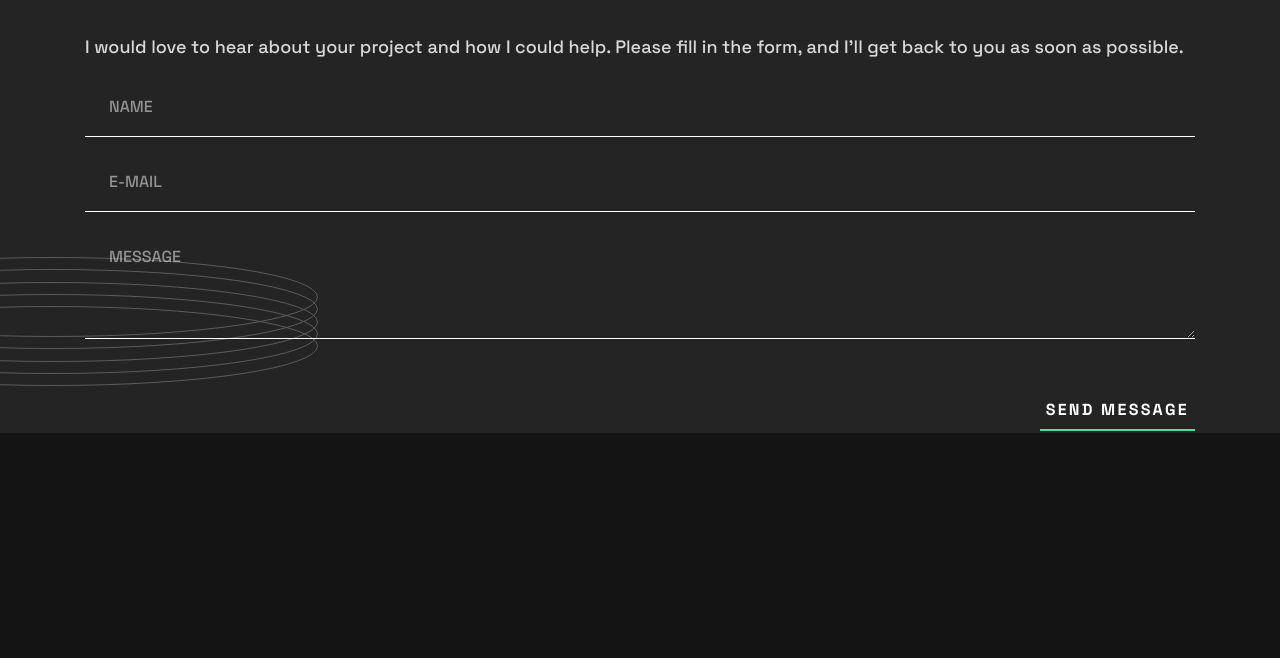
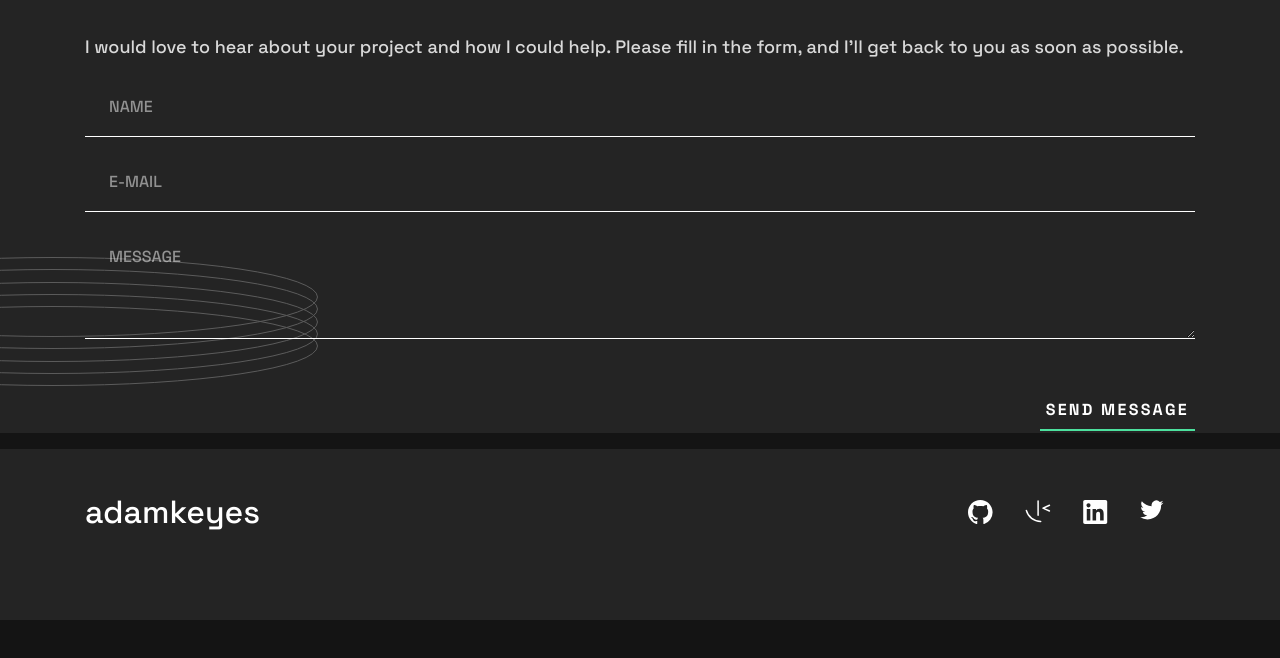
Before and after one commit to j-pcgoncalves/spa_developer_portfolio, a plain HTML site: page index.html in a window 1280 px wide. Shown: the part 3262-3920 px from the top of the page. Drawn offline with Linux system fonts and the light colour scheme.

Commit message:
create footer and style it

```diff
--- a/index.html
+++ b/index.html
@@ -418,5 +418,80 @@
             />
         </section>
     </main>
+
+    <footer class="footer bg-less-dark">
+        <h2 class="visually-hidden">Footer</h2>
+        <div class="wrapper">
+            <nav class="header__nav">
+                <h2 class="visually-hidden">Navigation</h2>
+                <a href="/" class="header__home">
+                    adamkeyes
+                    <span class="visually-hidden">(to home page)</span>
+                </a>
+                <a href="" class="header__social">
+                    <svg
+                        xmlns="http://www.w3.org/2000/svg"
+                        width="25"
+                        height="24"
+                        aria-labelledby="socialGithub"
+                        role="img"
+                    >
+                        <title id="socialGithub">GitHub</title>
+                        <path
+                            fill="#FFF"
+                            fill-rule="evenodd"
+                            d="M12.304 0C5.506 0 0 5.506 0 12.304c0 5.444 3.522 10.042 8.413 11.672.615.108.845-.261.845-.584 0-.292-.015-1.261-.015-2.291-3.091.569-3.891-.754-4.137-1.446-.138-.354-.738-1.446-1.261-1.738-.43-.23-1.046-.8-.016-.815.97-.015 1.661.892 1.892 1.261 1.107 1.86 2.876 1.338 3.584 1.015.107-.8.43-1.338.784-1.646-2.738-.307-5.598-1.368-5.598-6.074 0-1.338.477-2.446 1.26-3.307-.122-.308-.553-1.569.124-3.26 0 0 1.03-.323 3.383 1.26.985-.276 2.03-.415 3.076-.415 1.046 0 2.092.139 3.076.416 2.353-1.6 3.384-1.261 3.384-1.261.676 1.691.246 2.952.123 3.26.784.861 1.26 1.953 1.26 3.307 0 4.721-2.875 5.767-5.613 6.074.446.385.83 1.123.83 2.277 0 1.645-.015 2.968-.015 3.383 0 .323.231.708.846.584a12.324 12.324 0 0 0 8.382-11.672C24.607 5.506 19.101 0 12.304 0Z"
+                        />
+                    </svg>
+                </a>
+                <a href="" class="header__social">
+                    <svg
+                        xmlns="http://www.w3.org/2000/svg"
+                        width="26"
+                        height="23"
+                        aria-labelledby="socialFrontendMentor"
+                        role="img"
+                    >
+                        <title id="socialFrontendMentor">Frontend Mentor</title>
+                        <path
+                            fill="#FFF"
+                            d="M13.084.23a.751.751 0 0 0-.736.75v14.267a.75.75 0 1 0 1.5 0V.98a.75.75 0 0 0-.763-.75ZM24.44 4.504a.752.752 0 0 0-.284.064l-6.44 2.875a.752.752 0 0 0 0 1.37l6.44 2.884a.75.75 0 0 0 .612-1.369L19.861 8.13l4.907-2.191a.753.753 0 0 0 .38-.99.752.752 0 0 0-.708-.444ZM1.371 9.663a.752.752 0 0 0-.74.938C2.41 17.447 8.603 22.23 15.685 22.23a.75.75 0 1 0 0-1.501A14.053 14.053 0 0 1 2.083 10.225a.75.75 0 0 0-.712-.561v-.001Z"
+                        />
+                    </svg>
+                </a>
+                <a href="" class="header__social">
+                    <svg
+                        xmlns="http://www.w3.org/2000/svg"
+                        width="25"
+                        height="24"
+                        aria-labelledby="socialLinkedIn"
+                        role="img"
+                    >
+                        <title id="socialLinkedIn">LinkedIn</title>
+                        <path
+                            fill="#FFF"
+                            fill-rule="evenodd"
+                            d="M5.551 3.304c-1.14 0-2.067.926-2.067 2.064 0 1.14.928 2.066 2.067 2.066a2.066 2.066 0 0 0 0-4.13ZM3.767 8.998v11.453h3.562L7.33 8.998H3.767Zm5.798 0V20.45l3.554.002.002-5.668c0-1.454.253-2.941 2.132-2.941 1.851 0 1.851 1.755 1.851 3.036v5.571l3.559-.001v-6.28c0-2.834-.517-5.457-4.27-5.457-1.763 0-2.916.997-3.368 1.85h-.05V8.997h-3.41ZM22.435 24H1.982c-.976 0-1.77-.777-1.77-1.732V1.731C.212.776 1.006 0 1.982 0h20.453c.98 0 1.777.776 1.777 1.73v20.538c0 .955-.797 1.732-1.777 1.732Z"
+                        />
+                    </svg>
+                </a>
+                <a href="" class="header__social">
+                    <svg
+                        xmlns="http://www.w3.org/2000/svg"
+                        width="25"
+                        height="24"
+                        aria-labelledby="socialTwitter"
+                        role="img"
+                    >
+                        <title id="socialTwitter">Twitter</title>
+                        <path
+                            fill="#FFF"
+                            d="M23.492 2.705a9.563 9.563 0 0 1-2.742.751 4.788 4.788 0 0 0 2.1-2.643 9.536 9.536 0 0 1-3.033 1.159 4.778 4.778 0 0 0-8.14 4.357 13.564 13.564 0 0 1-9.844-4.99 4.774 4.774 0 0 0-.646 2.4 4.778 4.778 0 0 0 2.124 3.977 4.765 4.765 0 0 1-2.163-.598v.061a4.778 4.778 0 0 0 3.832 4.684 4.812 4.812 0 0 1-2.158.082 4.78 4.78 0 0 0 4.462 3.316 9.584 9.584 0 0 1-5.932 2.045c-.38 0-.762-.022-1.14-.067a13.508 13.508 0 0 0 7.32 2.146c8.787 0 13.59-7.277 13.59-13.589 0-.205-.004-.412-.013-.617a9.71 9.71 0 0 0 2.381-2.471l.002-.003Z"
+                        />
+                    </svg>
+                </a>
+            </nav>
+        </div>
+    </footer>
 </body>
 </html>
--- a/style.css
+++ b/style.css
@@ -746,3 +746,19 @@ h1 > span {
         text-align: center;
     }
 }
+
+footer {
+    padding-block: 40px 60px;
+}
+
+@media (min-width: 37.5em) {
+    footer {
+        padding-block: 30px 40px;
+    }
+}
+
+@media (min-width: 62.5em) {
+    footer {
+        padding-block: 47px 92px;
+    }
+}
```
